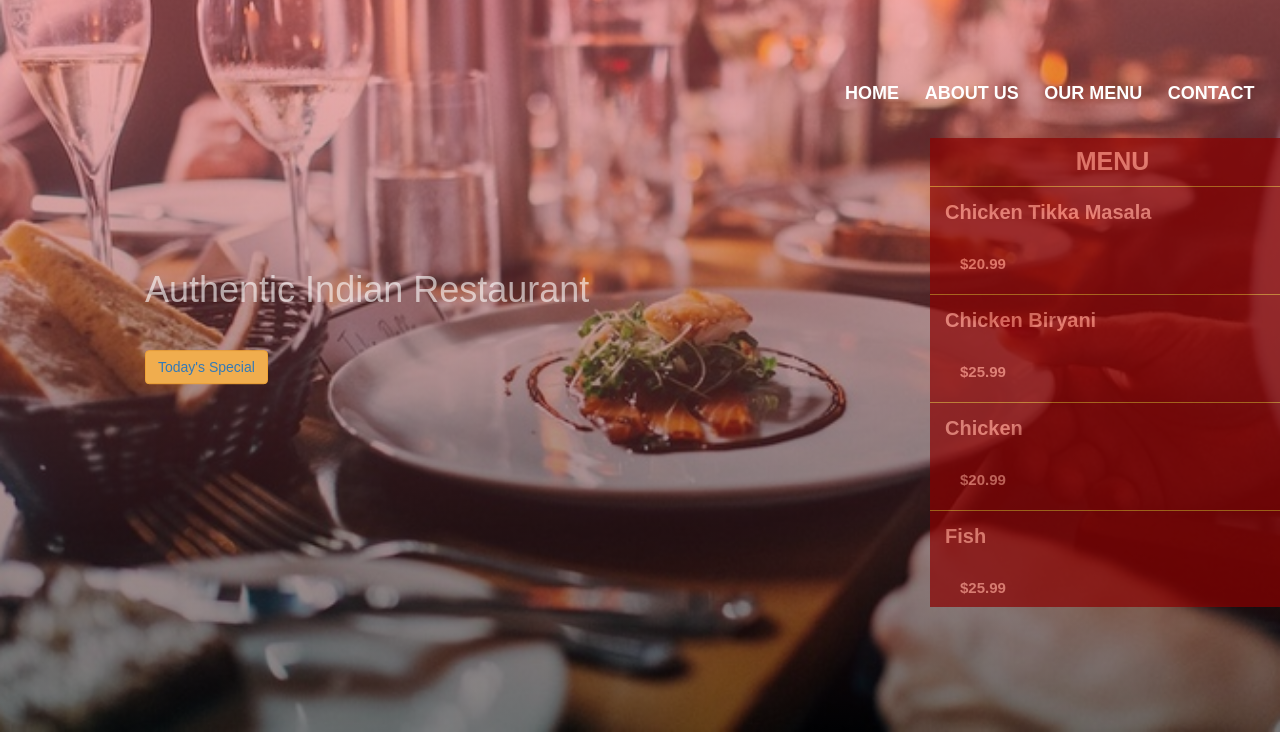
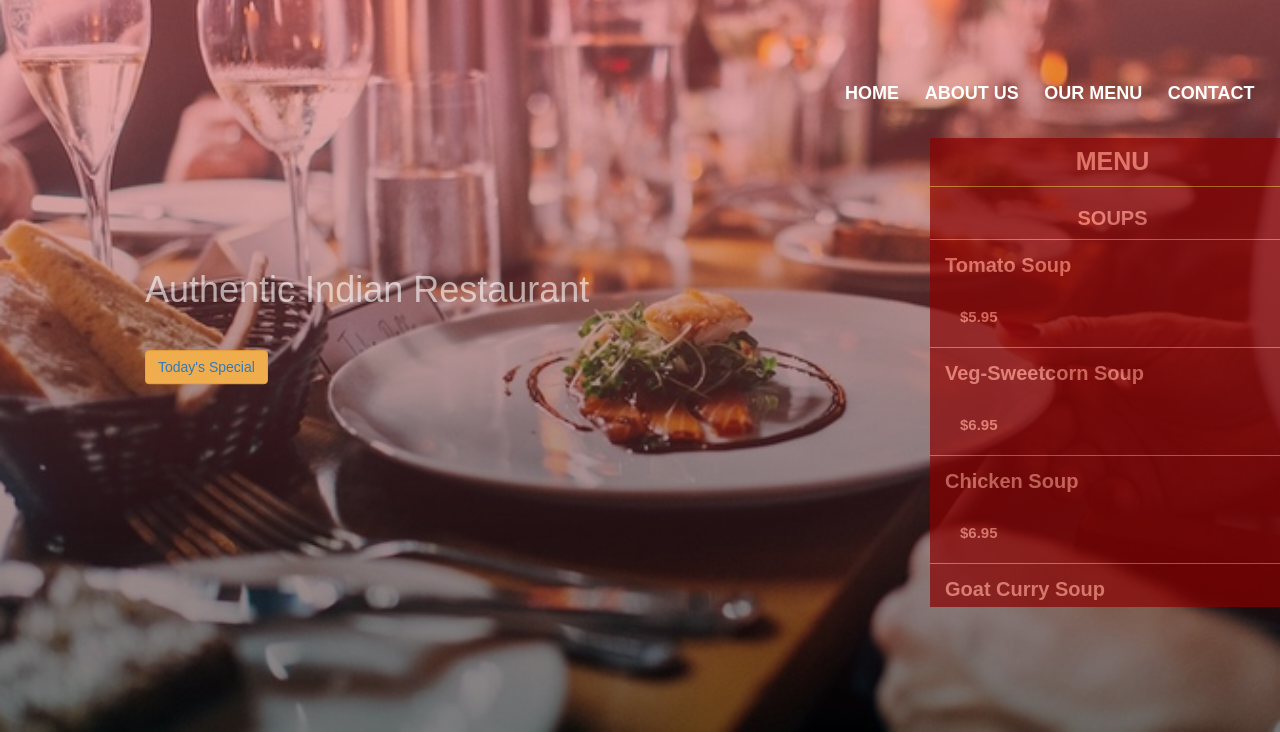
Before and after one commit to harpreet-28/RestroMenu, a plain HTML site: page index.html in a window 1280 px wide. Both pictures are taken after a click on the item "OUR MENU". Shown: the part 68-800 px from the top of the page. Drawn offline with nearby package versions, Linux system fonts and the light colour scheme.

Commit message:
menu added and today's special meal functioning :coffee:

```diff
--- a/index.html
+++ b/index.html
@@ -68,70 +68,77 @@
         <div class="brand" id="menu-drawer" class="alert alert-danger" hidden >
         <nav class="menu"  data-position="right">
                 <ul><li><h4 style="text-align: center; padding-top: 10px; font-size:25px; font-weight:bold">MENU</h4></li>
-                    <li>Chicken Tikka Masala <br> <label>$20.99<label></li>
-                    <li>Chicken Biryani <br><label>$25.99<label></li>
-                     <li>Chicken <br> <label>$20.99<label></li>
-                    <li>Fish <br><label>$25.99<label></li>
-                     <li>Chicken <br> <label>$20.99<label></li>
-                    <li>Fish <br><label>$25.99<label></li>
-                     <li>Chicken <br> <label>$20.99<label></li>
-                    <li>Fish <br><label>$25.99<label></li>
-                     <li>Chicken <br> <label>$20.99<label></li>
-                    <li>Fish <br><label>$25.99<label></li>
-                     <li>Chicken <br> <label>$20.99<label></li>
-                    <li>Fish <br><label>$25.99<label></li>
-                     <li>Chicken <br> <label>$20.99<label></li>
-                    <li>Fish <br><label>$25.99<label></li>
-                     <li>Chicken <br> <label>$20.99<label></li>
-                    <li>Fish <br><label>$25.99<label></li>
-                    <li>Chicken Tikka Masala <br> <label>$20.99<label></li>
-                    <li>Chicken Biryani <br><label>$25.99<label></li>
-                     <li>Chicken <br> <label>$20.99<label></li>
-                    <li>Fish <br><label>$25.99<label></li>
-                     <li>Chicken <br> <label>$20.99<label></li>
-                    <li>Fish <br><label>$25.99<label></li>
-                     <li>Chicken <br> <label>$20.99<label></li>
-                    <li>Fish <br><label>$25.99<label></li>
-                     <li>Chicken <br> <label>$20.99<label></li>
-                    <li>Fish <br><label>$25.99<label></li>
-                     <li>Chicken <br> <label>$20.99<label></li>
-                    <li>Fish <br><label>$25.99<label></li>
-                     <li>Chicken <br> <label>$20.99<label></li>
-                    <li>Fish <br><label>$25.99<label></li>
-                     <li>Chicken <br> <label>$20.99<label></li>
-                    <li>Fish <br><label>$25.99<label></li>
-                    <li>Chicken Tikka Masala <br> <label>$20.99<label></li>
-                    <li>Chicken Biryani <br><label>$25.99<label></li>
-                     <li>Chicken <br> <label>$20.99<label></li>
-                    <li>Fish <br><label>$25.99<label></li>
-                     <li>Chicken <br> <label>$20.99<label></li>
-                    <li>Fish <br><label>$25.99<label></li>
-                     <li>Chicken <br> <label>$20.99<label></li>
-                    <li>Fish <br><label>$25.99<label></li>
-                     <li>Chicken <br> <label>$20.99<label></li>
-                    <li>Fish <br><label>$25.99<label></li>
-                     <li>Chicken <br> <label>$20.99<label></li>
-                    <li>Fish <br><label>$25.99<label></li>
-                     <li>Chicken <br> <label>$20.99<label></li>
-                    <li>Fish <br><label>$25.99<label></li>
-                     <li>Chicken <br> <label>$20.99<label></li>
-                    <li>Fish <br><label>$25.99<label></li>
-                    <li>Chicken Tikka Masala <br> <label>$20.99<label></li>
-                    <li>Chicken Biryani <br><label>$25.99<label></li>
-                     <li>Chicken <br> <label>$20.99<label></li>
-                    <li>Fish <br><label>$25.99<label></li>
-                     <li>Chicken <br> <label>$20.99<label></li>
-                    <li>Fish <br><label>$25.99<label></li>
-                     <li>Chicken <br> <label>$20.99<label></li>
-                    <li>Fish <br><label>$25.99<label></li>
-                     <li>Chicken <br> <label>$20.99<label></li>
-                    <li>Fish <br><label>$25.99<label></li>
-                     <li>Chicken <br> <label>$20.99<label></li>
-                    <li>Fish <br><label>$25.99<label></li>
-                     <li>Chicken <br> <label>$20.99<label></li>
-                    <li>Fish <br><label>$25.99<label></li>
-                     <li>Chicken <br> <label>$20.99<label></li>
-                    <li>Fish <br><label>$25.99<label></li>
+
+                <li><h4 style="text-align: center; padding-top: 10px; font-size:20px;  font-weight:bold">SOUPS</h4></li>
+                    <li>Tomato Soup <br> <label>$5.95<label></li>
+                    <li>Veg-Sweetcorn Soup <br><label>$6.95<label></li>
+                     <li>Chicken Soup <br> <label>$6.95<label></li>
+                    <li>Goat Curry Soup <br><label>$6.95<label></li>
+
+                <li><h4 style="text-align: center; padding-top: 10px; font-size:20px;  font-weight:bold">VEGETARIAN</h4></li>
+                    <li>Chat Samosa <br> <label>$7.95<label></li>
+                    <li>Aloo Tikki Chat <br><label>$7.95<label></li>
+                     <li>Tandoori Veg Platter <br><label>$10.95<label></li>
+                     <li>Chat Papdi <br> <label>$7.95<label></li>
+                    <li>Tandoori Paneer Tikka <br><label>$15.95<label></li>
+                     <li>Chilli Mushrooms <br> <label>$10.95<label></li>
+                     <li>Malai Kofta <br><label>$15.95<label></li>
+                    <li>Shahi Paneer <br><label>$15.95<label></li>
+                     <li>Kadhai Paneer <br> <label>$12.95<label></li>
+                    <li>Navratan Korma <br><label>$12.95<label></li>
+
+                     <li><h4 style="text-align: center; padding-top: 10px; font-size:20px;  font-weight:bold">NON VEGETARIAN</h4></li>
+                    <li>Chicken Tikka Masala <br><label>$20.95<label></li>
+
+                    <li>Mix Non-Veg Platter <br><label>$15.99<label></li>
+                     <li>Chilly Lamb <br> <label>$17.95<label></li>
+
+                     <li>Chicken Lollipop <br> <label>$20.95<label></li>
+                    <li>Tangri Kebab <br><label>$18.95<label></li>
+                    <li>Butter Chicken <br> <label>$20.95<label></li>
+                    <li>Goat Vindaloo<br><label>$16.95<label></li>
+                     <li>Kadhai Chicken <br> <label>$16.95<label></li>
+                    <li>Lamb Rogan Josh <br><label>$18.95<label></li>
+                     <li>Lamb Jalfrezi <br> <label>$18.95<label></li>
+
+                     <li><h4 style="text-align: center; padding-top: 10px; font-size:20px;  font-weight:bold">SEA-FOOD</h4></li>
+                     <li>Tandoori Salmon <br> <label>$25.95<label></li>
+                     <li>Chilly Shrimp <br><label>$17.95<label></li>
+                    <li>Fish Curry <br><label>$22.95<label></li>
+                    <li>Shrimp Curry<br><label>$17.95<label></li>
+                    <li>Fish Begum Bahar <br><label>$15.95<label></li>
+                    <li><h4 style="text-align: center; padding-top: 10px; font-size:20px;  font-weight:bold">RICE/BIRYANI</h4></li>
+                     <li>Jeera Rice <br> <label>$8.95<label></li>
+                     <li>Veg Biryani <br><label>$15.95<label></li>
+                    <li>Chicken Biryani <br><label>$15.95<label></li>
+                    <li>Hydrabadi Biryani <br><label>$15.95<label></li>
+                    <li>Shrimp Biryani<br><label>$15.95<label></li>
+                    <li>Goat Biryani <br><label>$15.95<label></li>
+
+                    <li><h4 style="text-align: center; padding-top: 10px; font-size:20px;  font-weight:bold">BREAD</h4></li>
+                     <li>Tandoori Roti<br> <label>$2.95<label></li>
+                     <li>Rumali Roti<br><label>$3.95<label></li>
+                    <li>Plain Naan <br><label>$2.95<label></li>
+                    <li>Garlic Naan<br><label>$4.95<label></li>
+
+                    <li><h4 style="text-align: center; padding-top: 10px; font-size:20px;  font-weight:bold">DESSERTS</h4></li>
+                     <li>Gulab Jamun<br> <label>$6.95<label></li>
+                     <li>Rasmalai<br><label>$5.95<label></li>
+                    <li>Vanilla Ice-Cream <br><label>$5.95<label></li>
+                    <li>Kheer<br><label>$4.95<label></li>
+                    <li>Gajar Halwa <br><label>$5.95<label></li>
+
+                    <li><h4 style="text-align: center; padding-top: 10px; font-size:20px;  font-weight:bold">BEVERAGES</h4></li>
+                     <li>Soft Drink<br> <label>$2.95<label></li>
+                     <li>Tea<br><label>$5.95<label></li>
+                    <li>Mango Lassi <br><label>$5.95<label></li>
+                    <li>Pina Colada<br><label>$4.95<label></li>
+
+                    <li><h4 style="text-align: center; padding-top: 10px; font-size:20px;  font-weight:bold">FROM THE BAR</h4></li>
+                     <li>Red Wine<br> <label>$11.95<label></li>
+                     <li>White Wine<br><label>$11.95<label></li>
+
+
 
 
              </ul>
--- a/js/app.js
+++ b/js/app.js
@@ -39,7 +39,7 @@ $(function() {
 
 
     const weekday = ["Sunday", "Monday", "Tuesday", "Wednesday", "Thursday", "Friday", "Saturday"];
-    // const specialMeal = ["Chicken Tikka Masala", "Chicken Biryani", "Tandoori Salmon", "Vegetable Platter", "Lamb Curry", "Non-Veg Platter", "Butter Chicken"];
+
     const a = new Date();
     const currentDay = weekday[a.getDay()];
     console.log(currentDay)
```
